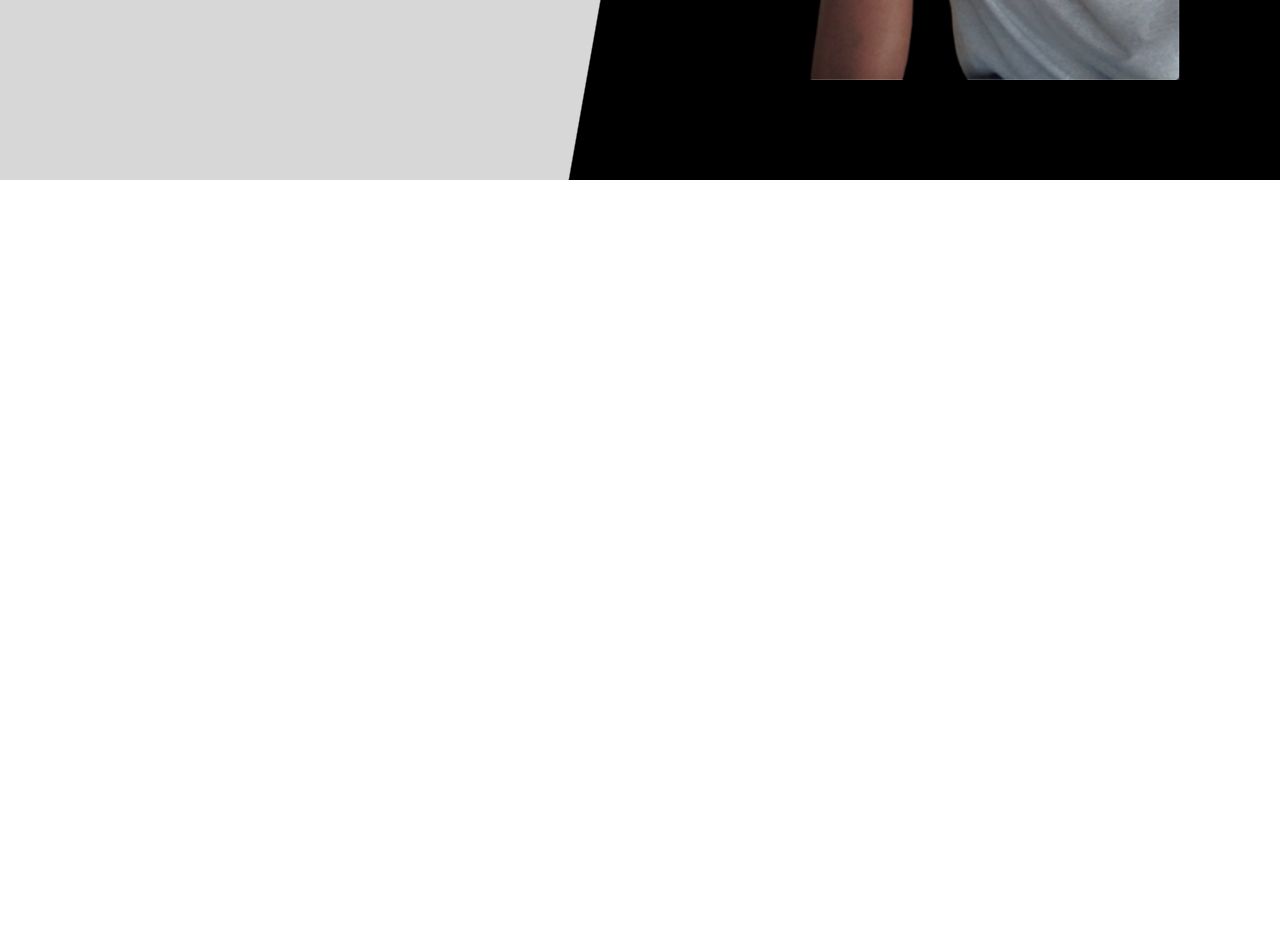
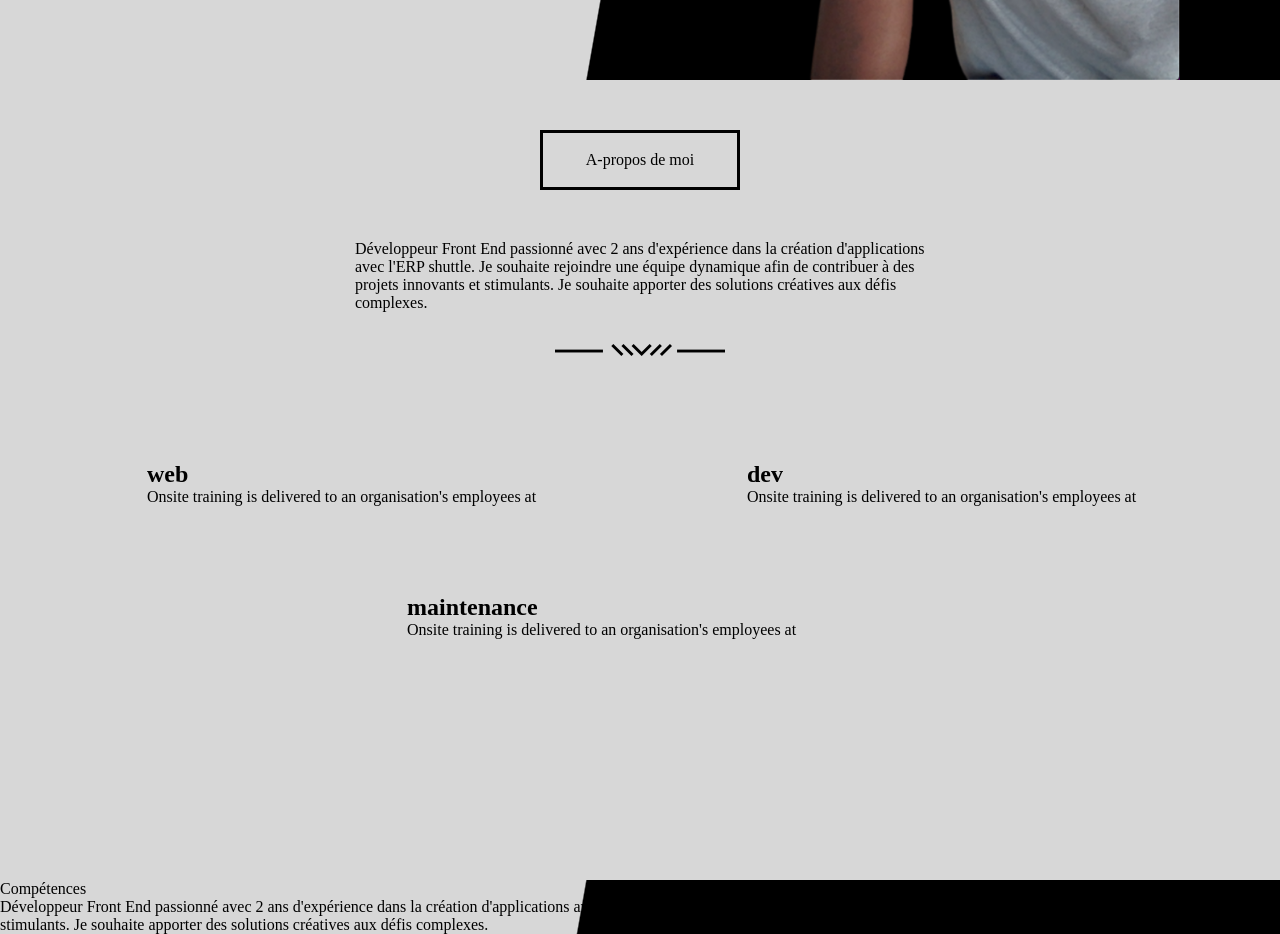
Before and after one commit to Cheik40/my-portfolio, a React (Vite) app: page / in a window 1280 px wide. Shown: the part 620-1554 px from the top of the page. Before the commit the page ends 800 px from the top, so only its background shows below. Built offline with nearby package versions, Linux system fonts and the light colour scheme.

Commit message:
add Headers and  a-propos

```diff
--- a/src/App.tsx
+++ b/src/App.tsx
@@ -1,14 +1,17 @@
 import Headers from "./componants/headers/Headers";
+import About from "./pages/about/About";
+import Home from "./pages/home/Home";
+import Skills from "./pages/skills/Skills";
 // import Experiances from "./pages/experiances/Experiances";
-import Home from "./pages/home/Home";
-// import Skills from "./pages/skills/Skills";
 
 function App() {
     return (
         <>
             <Headers />
             <Home />
-            {/* <Skills /> */}
+            <About />
+            <Skills />
+
             {/* <Experiances /> */}
         </>
     );
--- /dev/null
+++ b/src/pages/about/About.module.css
@@ -0,0 +1,62 @@
+.about {
+    display: flex;
+    flex-direction: column;
+    background-color: #d7d7d7;
+    justify-content: flex-start;
+    align-items: center;
+    height: 100vh;
+    padding-top: 50px;
+}
+
+.about1 {
+    width: 200px;
+    height: 60px;
+    border: 3px solid #000;
+    display: flex;
+    align-items: center;
+    justify-content: center;
+}
+
+.description {
+    margin-top: 50px;
+    position: relative;
+    width: 570px;
+}
+
+.reparate {
+    position: relative;
+    width: 170px;
+    height: 12px;
+    margin-top: 30px;
+}
+
+.details {
+    position: relative;
+    width: 1066px;
+    height: 253px;
+    margin-top: 40px;
+}
+
+.spec {
+    position: absolute;
+    width: 516px;
+    height: 177px;
+    left: 40px;
+    top: 67px;
+}
+
+.dev {
+    position: absolute;
+    width: 516px;
+    height: 177px;
+    left: 640px;
+    top: 67px;
+}
+
+.maintenance {
+    position: absolute;
+    width: 516px;
+    height: 177px;
+    left: 300px;
+    top: 200px;
+}
--- a/src/pages/about/About.tsx
+++ b/src/pages/about/About.tsx
@@ -1,5 +1,42 @@
+import styles from "./About.module.css";
+import separate from "../../assets/separate.svg";
+import "./About.module.css";
+
 function About() {
-    return <div>About</div>;
+    return (
+        <div id='about' className={styles.about}>
+            <span className={styles.about1}>A-propos de moi</span>
+            <div className={styles.description}>
+                Développeur Front End passionné avec 2 ans d'expérience dans la
+                création d'applications avec l'ERP shuttle. Je souhaite
+                rejoindre une équipe dynamique afin de contribuer à des projets
+                innovants et stimulants. Je souhaite apporter des solutions
+                créatives aux défis complexes.
+            </div>
+
+            <div className={styles.reparate}>
+                <img src={separate} alt='' />{" "}
+            </div>
+
+            <div className={styles.details}>
+                <div className={styles.spec}>
+                    <h2>web</h2>
+                    Onsite training is delivered to an organisation's employees
+                    at{" "}
+                </div>
+                <div className={styles.dev}>
+                    <h2>dev</h2>
+                    Onsite training is delivered to an organisation's employees
+                    at{" "}
+                </div>
+                <div className={styles.maintenance}>
+                    <h2>maintenance</h2>
+                    Onsite training is delivered to an organisation's employees
+                    at{" "}
+                </div>
+            </div>
+        </div>
+    );
 }
 
 export default About;
--- a/src/pages/experiances/Experiances.tsx
+++ b/src/pages/experiances/Experiances.tsx
@@ -1,5 +1,5 @@
 function Experiances() {
-    return <div>Experiances</div>;
+    return <div id='experiances'>Experiances</div>;
 }
 
 export default Experiances;
--- a/src/pages/home/Home.tsx
+++ b/src/pages/home/Home.tsx
@@ -16,13 +16,13 @@ function Home() {
                     Developer Front-end / UI Designer
                 </p>
                 <div className={styles.socialIcons}>
-                    <a href='#'>
+                    <a href='mailto:djilyhoo@gmail.com'>
                         <img src={emailIcon} alt='Email' />
                     </a>
-                    <a href='#'>
+                    <a href='https://github.com/Cheik40'>
                         <img src={githubIcon} alt='GitHub' />
                     </a>
-                    <a href='#'>
+                    <a href='https://fr.linkedin.com/in/cheikh-ndiaye-870513196?trk=public_profile_browsemap_profile-result-card_result-card_full-click'>
                         <img src={linkedinIcon} alt='LinkedIn' />
                     </a>
                 </div>
--- a/src/pages/skills/Skills.tsx
+++ b/src/pages/skills/Skills.tsx
@@ -1,5 +1,18 @@
 function Skills() {
-    return <div>Skills</div>;
+    return (
+        <div>
+            <div id='skills'>
+                <span>Compétences</span>
+                <div>
+                    Développeur Front End passionné avec 2 ans d'expérience dans
+                    la création d'applications avec l'ERP shuttle. Je souhaite
+                    rejoindre une équipe dynamique afin de contribuer à des
+                    projets innovants et stimulants. Je souhaite apporter des
+                    solutions créatives aux défis complexes.
+                </div>
+            </div>
+        </div>
+    );
 }
 
 export default Skills;
```
Also changed, not shown: src/assets/separate.svg (added).
